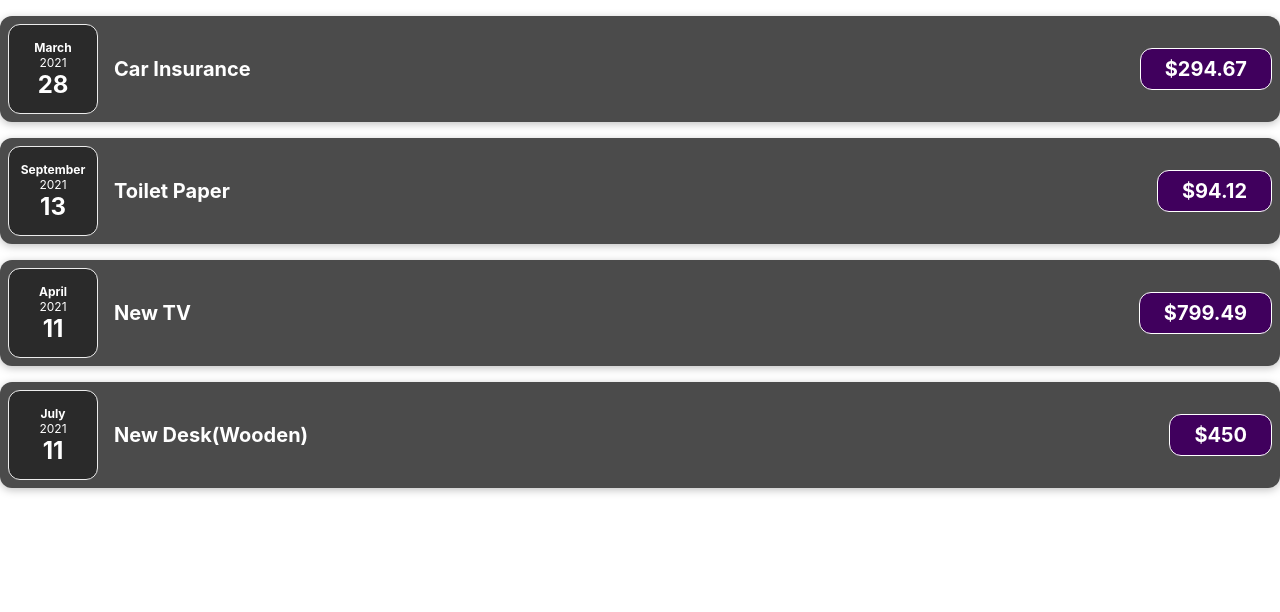
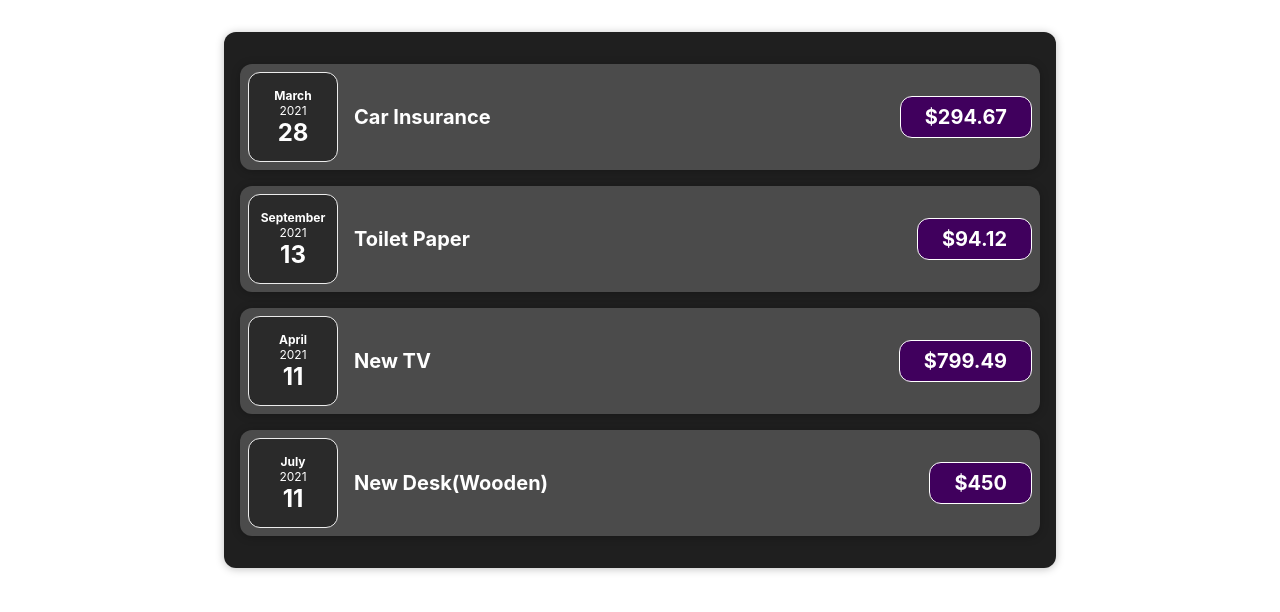
Before and after one commit to gayfulina/react-project-store, a React (Create React App) app: page / in a window 1280 px wide. Shown: the top 612 px of the page. Built offline with nearby package versions, Linux system fonts and the light colour scheme.

Commit message:
Expenses2

```diff
--- a/src/components/Card.css
+++ b/src/components/Card.css
@@ -0,0 +1,4 @@
+.card {
+    border-radius: 12px;
+    box-shadow: 0 1px 8px rgba(0, 0, 0, 0.25);
+}
--- a/src/components/Card.js
+++ b/src/components/Card.js
@@ -1,9 +1,10 @@
 import './Card.css'
 
-function Card() {
+function Card(props) {
+    const classes = 'card ' + props.className;
     return (
-        <div className="Card">
-
+        <div className={classes}>
+            {props.children}
         </div>
     )
 }
--- a/src/components/ExpensesItem.css
+++ b/src/components/ExpenseItem.css
@@ -2,10 +2,8 @@
     display: flex;
     justify-content: space-between;
     align-items: center;
-    box-shadow: 0 2px 8px rgba(0, 0, 0, 0.25);
     padding: 0.5rem;
     margin: 1rem 0;
-    border-radius: 12px;
     background-color: #4b4b4b;
 }
 
--- a/src/components/ExpenseItem.js
+++ b/src/components/ExpenseItem.js
@@ -1,5 +1,6 @@
-import './ExpensesItem.css'
+import './ExpenseItem.css'
 import ExpenseDate from "./ExpenseDate";
+import Card from './Card'
 
 function ExpenseItem(props) {
 
@@ -7,7 +8,7 @@
 
 
     return(
-        <div className="expense-item">
+        <Card className="expense-item">
             <div>
           <ExpenseDate date={date}/>
             </div>
@@ -15,7 +16,7 @@
            <h2>{title}</h2>
             <div className="expense-item__price">${amount}</div>
           </div>
-        </div>
+        </Card>
     )
 }
 export default ExpenseItem;
--- a/src/components/Expenses.css
+++ b/src/components/Expenses.css
@@ -0,0 +1,7 @@
+.expenses {
+    padding: 1rem;
+    background-color: rgb(31, 31, 31);
+    margin: 2rem auto;
+    width: 50rem;
+    max-width: 95%;
+}
--- a/src/components/Expenses.js
+++ b/src/components/Expenses.js
@@ -1,9 +1,10 @@
 import './Expenses.css'
 import ExpenseItem from "./ExpenseItem";
+import Card from './Card'
 
 function Expenses(props) {
     return (
-        <div className="Card">
+        <Card className="expenses">
             {props.expenses.map(el =>
                 <div key={el.id}>
                     <ExpenseItem
@@ -12,7 +13,7 @@
                         date={el.date}
                     />
                 </div>)}
-        </div>
+        </Card>
     )
 }
 
```
